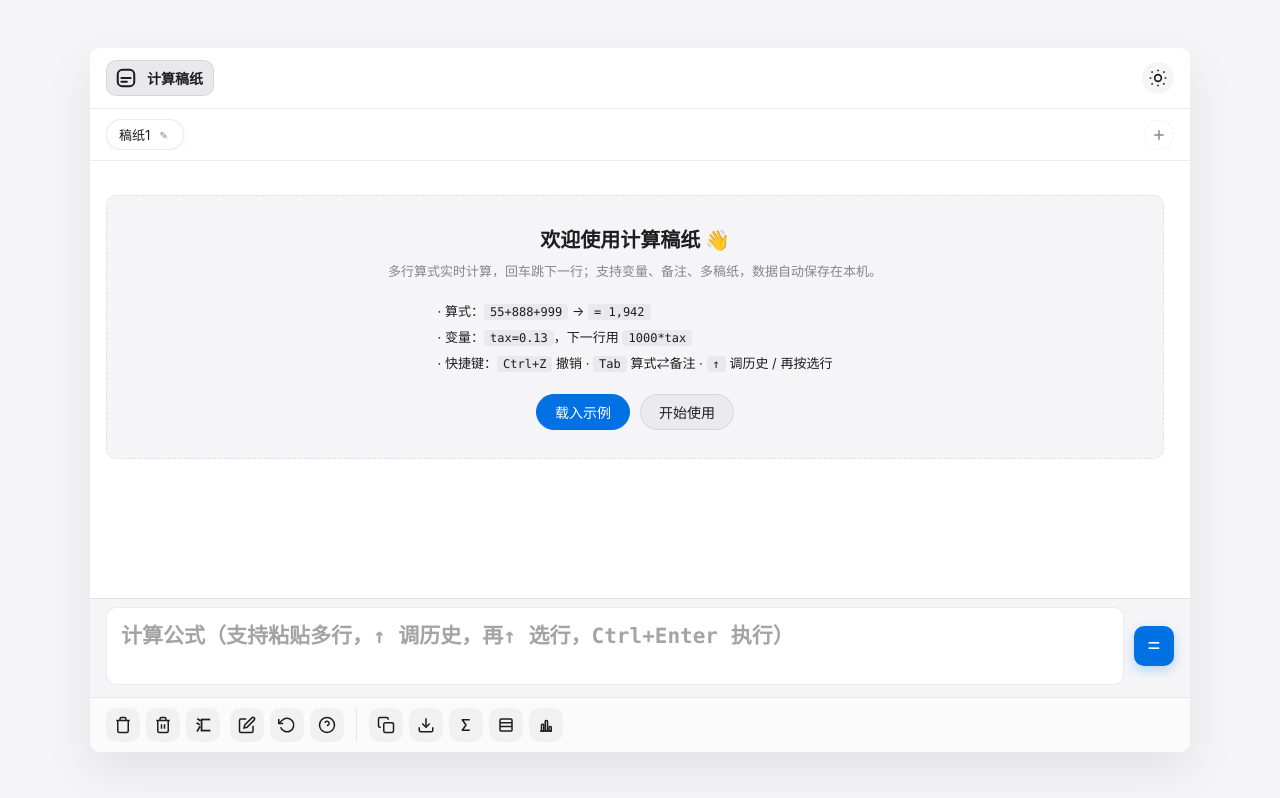
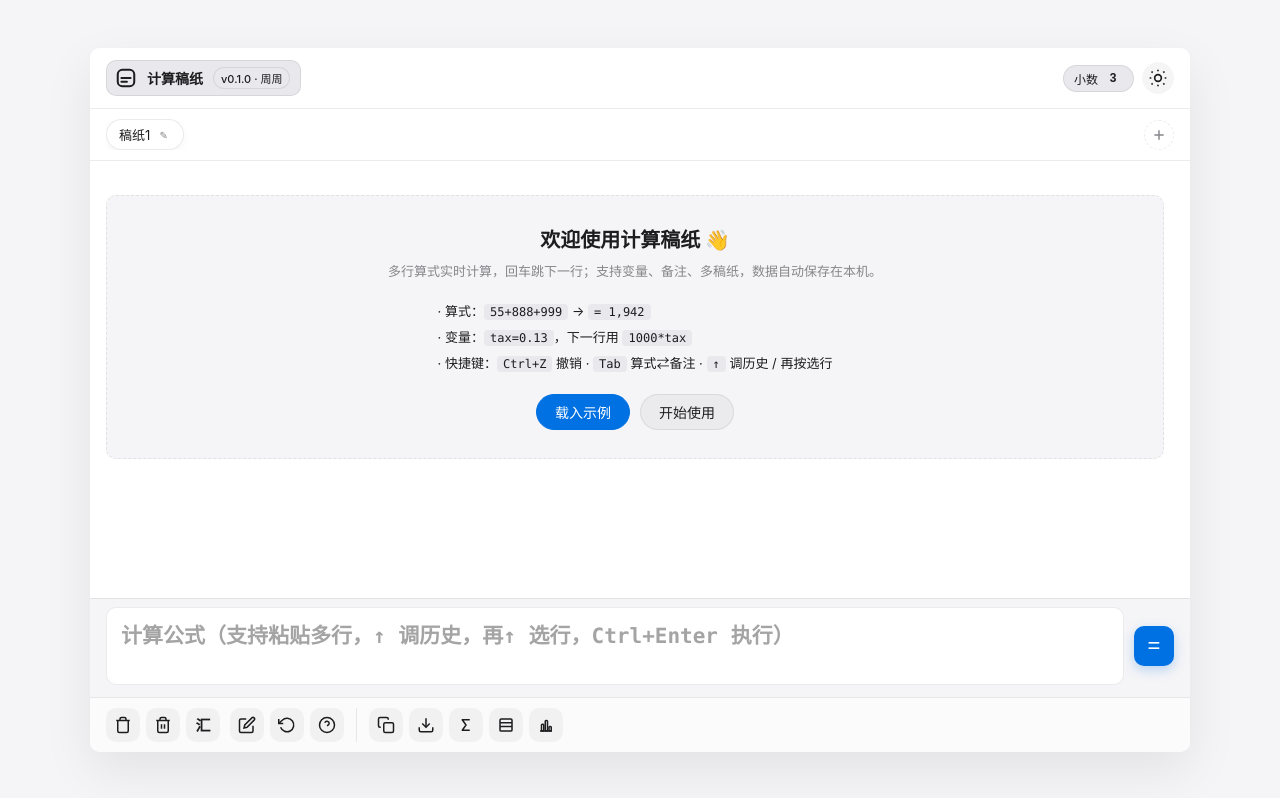
Before and after one commit to 769863269/calc-paper, a Vue app: page / in a window 1280 px wide. Built offline with nearby package versions, Linux system fonts and the light colour scheme.

Commit message:
标题显示版本/作者标签 + 可配置结果小数位（默认3位）

```diff
--- a/package.json
+++ b/package.json
@@ -2,6 +2,7 @@
   "name": "calc-paper",
   "private": true,
   "version": "0.1.0",
+  "author": "周周",
   "type": "module",
   "scripts": {
     "dev": "vite",
--- a/src/App.vue
+++ b/src/App.vue
@@ -11,9 +11,16 @@
             </svg>
           </div>
           <span class="tab-title">计算稿纸</span>
+          <span class="version-tag" v-tip="`v${APP_VERSION} · 作者 ${APP_AUTHOR}`">v{{ APP_VERSION }} · {{ APP_AUTHOR }}</span>
         </div>
 
         <div class="header-actions">
+          <div class="precision-control" v-tip="'结果保留小数位数'">
+            <span class="precision-label">小数</span>
+            <select v-model.number="decimalPlaces" class="precision-select">
+              <option v-for="n in precisionOptions" :key="n" :value="n">{{ n }}</option>
+            </select>
+          </div>
           <button class="icon-btn" @click="toggleTheme" v-tip="() => theme === 'light' ? '切换暗色' : '切换亮色'">
             <svg v-if="theme === 'light'" class="i-20" viewBox="0 0 24 24" fill="none" stroke="currentColor" stroke-width="2">
               <circle cx="12" cy="12" r="4" />
@@ -657,6 +664,9 @@ import {
   analyzeError, suggestFix, safeEval, lineFullText, uniqueSheetName,
   isVarDefLine, isValidVarName, isAssignExpr, parseChartInput
 } from './core.js'
+import pkg from '../package.json'
+const APP_VERSION = pkg.version
+const APP_AUTHOR = pkg.author || '周周'
 
 // ---------- 数据 ----------
 // 稿纸默认 0 行（不预留空行），所有行由用户操作（底部回车/载入示例等）产生
@@ -673,6 +683,9 @@ const varDrafts = reactive({})
 // 稿纸样式：white 白纸 / ruled 横格稿纸 / grid 方格稿纸
 const paperStyle = ref('white')
 const styleMenuOpen = ref(false)
+// 计算结果保留小数位数（默认 3 位，选项 0-12）
+const decimalPlaces = ref(3)
+const precisionOptions = [0, 1, 2, 3, 4, 5, 6, 8, 10, 12]
 const isSheetEmpty = computed(() => !currentSheet.value.lines.some(l => l.expr.trim()))
 
 const editingIndex = ref(-1)
@@ -892,7 +905,7 @@ function computeLine(line, scope, animate = true) {
     line.errorMsg = '非法变量名'
     applyAnim(line, prevResult, prevError, animate); return
   }
-  const full = safeEval(trimmed, scope)
+  const full = safeEval(trimmed, scope, { precision: decimalPlaces.value })
   if (full.ok) {
     line.result = full.value
     line.partial = false
@@ -905,7 +918,7 @@ function computeLine(line, scope, animate = true) {
   if (incomplete) {
     const attempt = trimmed.replace(/[+\-*/^%]+$/, '').trim()
     if (attempt && attempt !== trimmed) {
-      const p = safeEval(attempt, scope)
+      const p = safeEval(attempt, scope, { precision: decimalPlaces.value })
       if (p.ok) {
         line.result = p.value
         line.partial = true
@@ -1503,7 +1516,7 @@ function commitVar(name, raw) {
   if (/^[a-zA-Z_][a-zA-Z0-9_]*$/.test(trimmed)) return
   // 校验是否为合法数值/表达式（可引用其它已定义变量）
   if (!/^-?\d*\.?\d+$/.test(trimmed)) {
-    const r = safeEval(trimmed, varScope)
+    const r = safeEval(trimmed, varScope, { precision: decimalPlaces.value })
     if (!r.ok) return // 中间非法态，暂不提交
   }
   let target = null
@@ -1953,7 +1966,7 @@ function warnStorage(msg) {
   }
 }
 function saveState() {
-  const data = { sheets: sheets.value, activeSheetIndex: activeSheetIndex.value, theme: theme.value, paperStyle: paperStyle.value }
+  const data = { sheets: sheets.value, activeSheetIndex: activeSheetIndex.value, theme: theme.value, paperStyle: paperStyle.value, decimalPlaces: decimalPlaces.value }
   try { localStorage.setItem('calc_paper_state', JSON.stringify(data)) }
   catch (e) { warnStorage('保存失败：' + e) }
 }
@@ -1968,7 +1981,9 @@ function scheduleSave() {
   if (saveTimer) clearTimeout(saveTimer)
   saveTimer = setTimeout(() => { saveState() }, 400)
 }
-watch([sheets, activeSheetIndex, theme], scheduleSave, { deep: true })
+watch([sheets, activeSheetIndex, theme, paperStyle, decimalPlaces], scheduleSave, { deep: true })
+// 小数位精度变化：全局重算，让已有结果实时刷新
+watch(decimalPlaces, () => rebuildScope())
 
 // ---------- 启动 ----------
 // 同步加载本地数据：首帧即渲染真实数据（localStorage 读取是同步的）。
@@ -1997,6 +2012,7 @@ if (saved) {
   if (typeof saved.activeSheetIndex === 'number') activeSheetIndex.value = saved.activeSheetIndex
   if (saved.theme === 'dark' || saved.theme === 'light') theme.value = saved.theme
   if (typeof saved.paperStyle === 'string' && ['white', 'ruled', 'grid', 'yellow', 'green'].includes(saved.paperStyle)) paperStyle.value = saved.paperStyle
+  if (typeof saved.decimalPlaces === 'number' && precisionOptions.includes(saved.decimalPlaces)) decimalPlaces.value = saved.decimalPlaces
 }
 // 顶层先重算一遍：首帧渲染的就是最终结果，避免挂载后再算导致行内容微变
 rebuildScope()
@@ -2159,7 +2175,25 @@ body {
 .tab-icon { width: 22px; height: 22px; color: var(--text); display: flex; align-items: center; justify-content: center; }
 .tab-icon svg { width: 100%; height: 100%; }
 .tab-title { font-size: 14px; font-weight: 600; }
-.header-actions { display: flex; gap: 8px; }
+.version-tag {
+  font-size: 11px; font-weight: 500; color: var(--text-secondary);
+  background: var(--tab-bg); border: 1px solid var(--border);
+  padding: 2px 7px; border-radius: 100px; white-space: nowrap;
+}
+.header-actions { display: flex; align-items: center; gap: 8px; }
+.precision-control {
+  display: flex; align-items: center; gap: 5px;
+  background: var(--tab-bg); border: 1px solid var(--border);
+  border-radius: 100px; padding: 4px 8px 4px 10px;
+  font-size: 12px; color: var(--text-secondary); cursor: default;
+}
+.precision-label { white-space: nowrap; }
+.precision-select {
+  border: none; background: transparent; color: var(--text);
+  font-size: 12px; font-weight: 600; outline: none; cursor: pointer;
+  padding-right: 2px; appearance: none;
+  text-align: center; min-width: 22px;
+}
 .icon-btn {
   width: 32px; height: 32px; border: none; border-radius: 50%;
   background: var(--tool-bg); color: var(--text); cursor: pointer;
@@ -2841,6 +2875,9 @@ body {
   }
   .title-tab { padding: 5px 8px 5px 6px; }
   .tab-title { font-size: 13px; }
+  .version-tag { display: none; }
+  .precision-label { display: none; }
+  .precision-control { padding: 4px 8px; }
   .sheet-bar { padding: 8px 12px; }
   .sheet-name { max-width: 96px; }
   .card-footer { padding: 8px 12px; }
--- a/src/core.js
+++ b/src/core.js
@@ -66,18 +66,22 @@ export function trimZeros(s) {
   return s.replace(TRAILING_ZEROS, '$1').replace(/\.$/, '')
 }
 
-export function formatResult(res) {
+export function formatResult(res, opts = {}) {
+  // precision：结果最多保留几位小数；默认 12 保持历史行为，App 内默认改为 3
+  const precision = opts.precision ?? 12
   if (res === undefined || res === null) return ''
   try {
     if (math.isBigNumber(res)) {
       // 整数：完整输出（不转科学计数法，不丢位）
       if (res.isInteger()) return res.toFixed(0)
+      // 精度为 0 时直接按整数四舍五入（math.format 对 precision:0 会当默认处理）
+      if (precision === 0) return res.toFixed(0)
       // 完整十进制（decimal.js 64 位有效数字，有限小数可精确表示）
       const full = res.toString()
-      // 小数部分 > 12 位：商业精度截断到 12 位（数学上必然截断，远超日常精度需求；避免 1/3 输出 64 位字符挤爆 UI）
+      // 小数部分超过设定精度：按精度四舍五入并去掉尾部无效 0
       const decIdx = full.indexOf('.')
-      if (decIdx >= 0 && full.length - decIdx - 1 > 12) {
-        const f = trimZeros(math.format(res, { notation: 'fixed', precision: 12 }))
+      if (decIdx >= 0 && full.length - decIdx - 1 > precision) {
+        const f = trimZeros(math.format(res, { notation: 'fixed', precision }))
         // fixed 变成 0（极小值）时保留指数形式，避免误显示为 0
         if (f === '0' || f === '-0') return full
         return f
@@ -85,7 +89,7 @@ export function formatResult(res) {
       // 有限且长度适中 → 完整显示，零偏差
       if (!full.includes('e') && full.length <= 32) return trimZeros(full)
       // 罕见大数（>32 位整数部分）：用指数形式
-      return trimZeros(math.format(res, { notation: 'exponential', precision: 12 }))
+      return trimZeros(math.format(res, { notation: 'exponential', precision }))
     }
     return math.format(res, { precision: 14 })
   } catch (e) { return String(res) }
@@ -158,8 +162,8 @@ export function suggestFix(msg) {
 }
 
 // 安全求值：返回 { ok, value } 或 { ok:false, error }
-export function safeEval(expr, scope) {
-  try { return { ok: true, value: formatResult(math.evaluate(expr, scope)) } }
+export function safeEval(expr, scope, opts = {}) {
+  try { return { ok: true, value: formatResult(math.evaluate(expr, scope), opts) } }
   catch (e) { return { ok: false, error: e } }
 }
 
```
Also changed, not shown: 1 other file (tests, documents, lock files or other folders).
